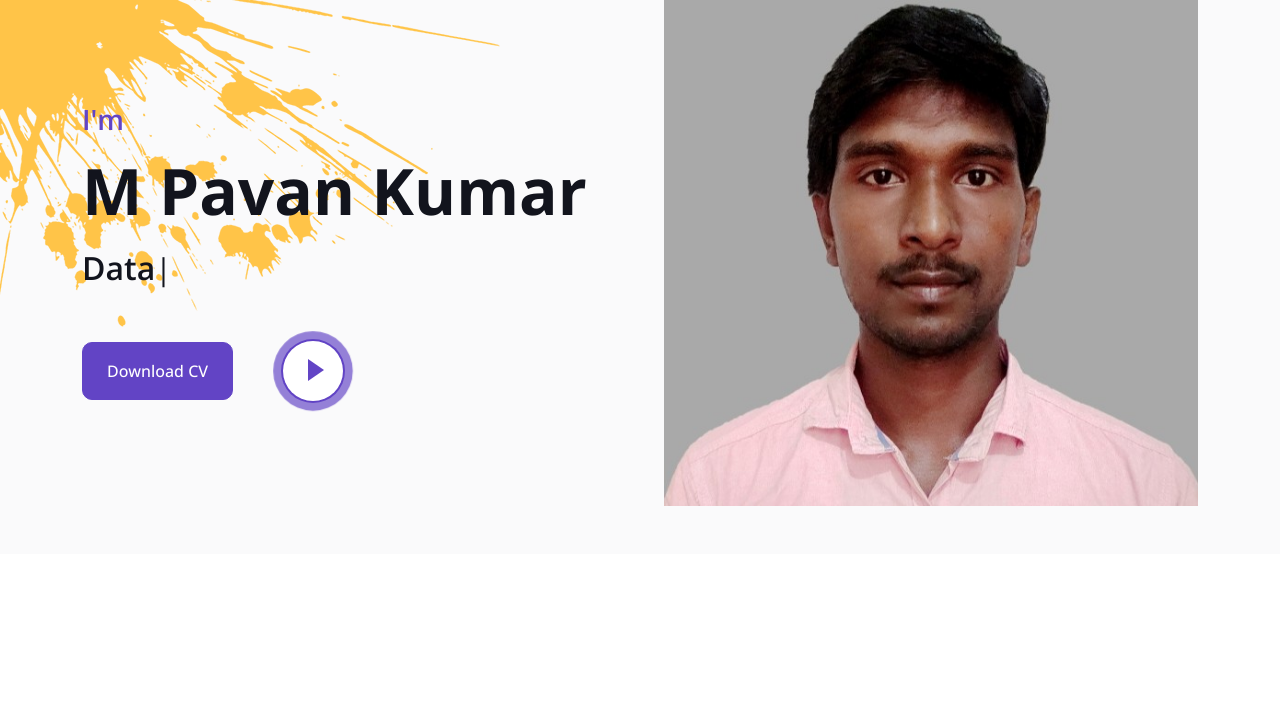
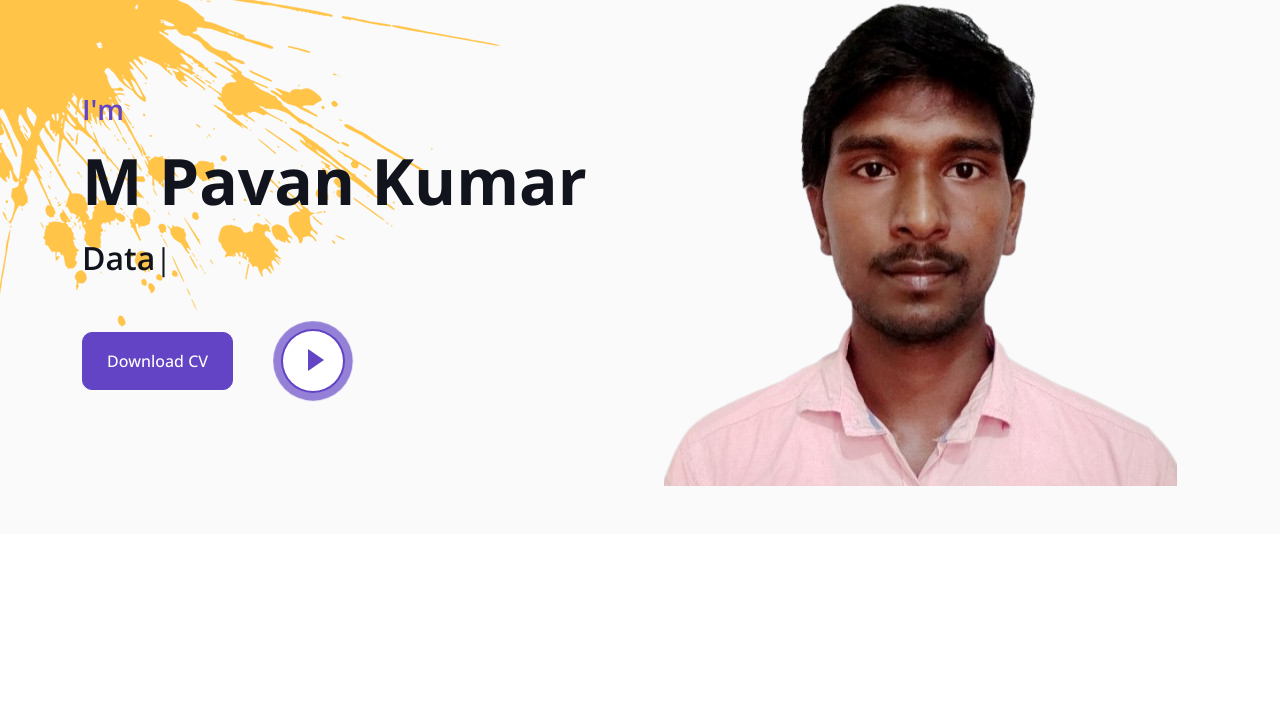
Before and after one commit to pavankumarM1998/Portfolio, a plain HTML site: page index.html in a window 1280 px wide. Shown: the top 723 px of the page. Drawn offline with nearby package versions, Linux system fonts and the light colour scheme.

Commit message:
Update index.html

```diff
--- a/index.html
+++ b/index.html
@@ -90,7 +90,7 @@
                     </div>
                 </div>
                 <div class="col-lg-6">
-                    <img class="img-fluid" src="img/about-me.jpg" alt="">
+                    <img class="img-fluid" src="img/about-m.png" alt="">
                 </div>
 				<br>&nbsp;&nbsp;&nbsp;&nbsp;&nbsp;
             </div>
```
